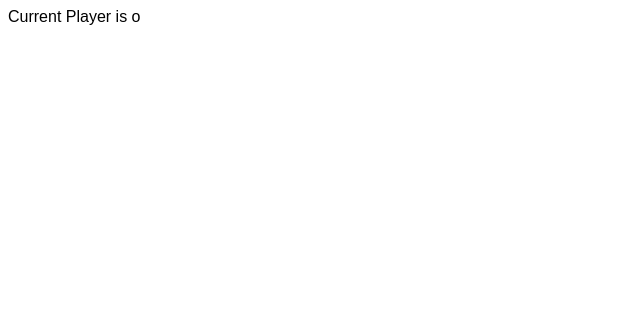
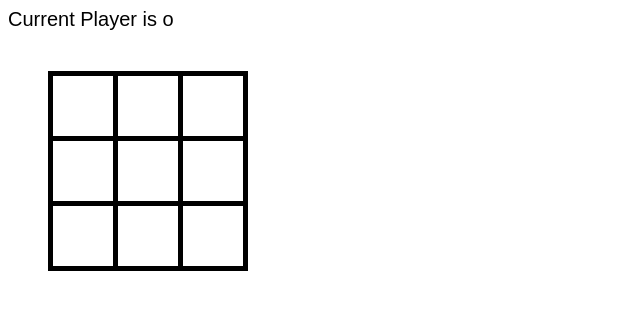
Before and after one commit to underscoredotspace/cc-lab-js-react-noughts-and-crosses, a React (Create React App) app: page / in a window 1280 px wide. Shown: the top 310 px of the page, without its empty margins (0-640 px from the left). Built offline with nearby package versions, Linux system fonts and the light colour scheme.

Commit message:
added starter styles for grid

```diff
--- a/src/components/Grid.js
+++ b/src/components/Grid.js
@@ -4,7 +4,7 @@ const Grid = props => {
   return (
     <div className="grid">
       {props.grid.map(box => {
-        return <div>{box}</div>
+        return <div className="grid__box">{box}</div>
       })}
     </div>
   )
--- a/src/index.css
+++ b/src/index.css
@@ -1,3 +1,21 @@
 html {
   font-family: sans-serif;
+  font-size: 20px;
 }
+
+.grid {
+  display: inline-grid;
+  grid-template-columns: 3rem 3rem 3rem;
+  grid-template-rows: 3rem 3rem 3rem;
+  grid-gap: 0.25rem;
+  background-color: black;
+  padding: 0.25rem;
+  margin: 2rem;
+}
+
+.grid__box {
+  display: grid;
+  place-content: center;
+  background-color: white;
+  font-size: 2rem;
+}
```
